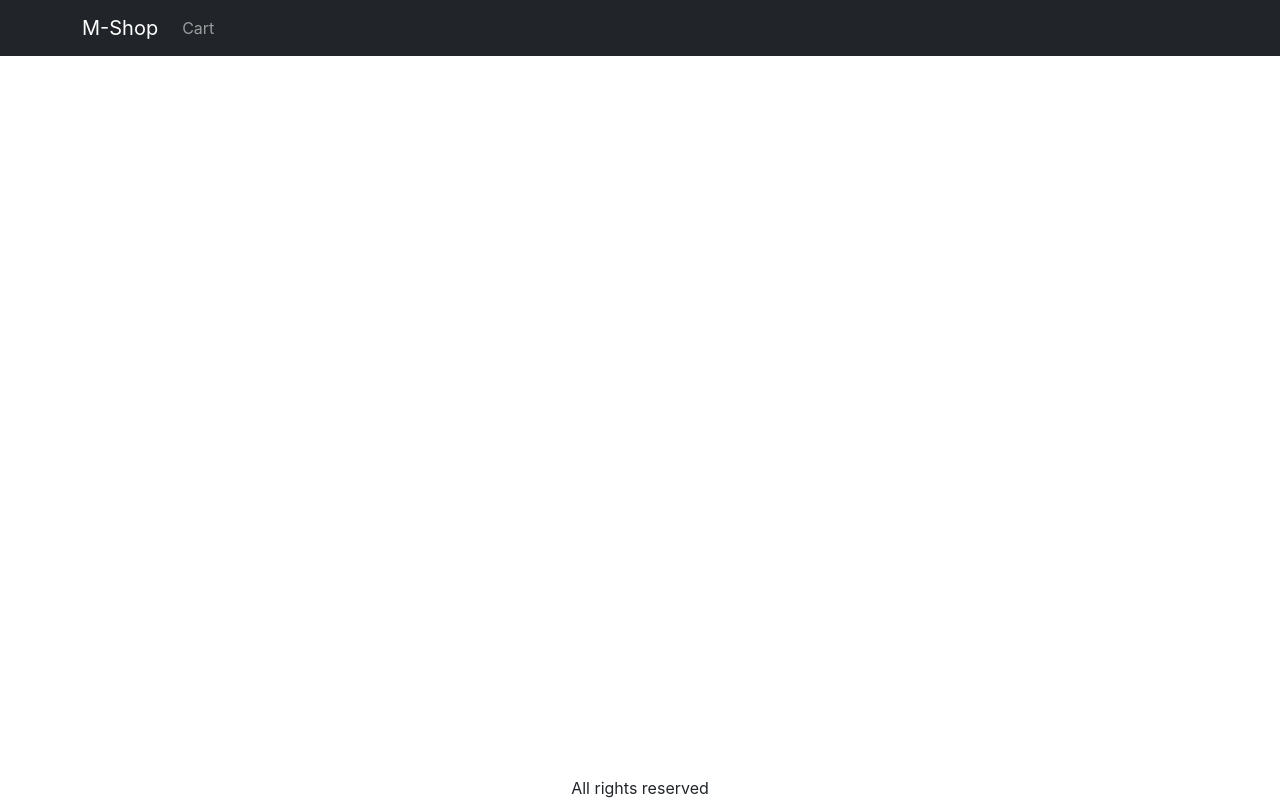
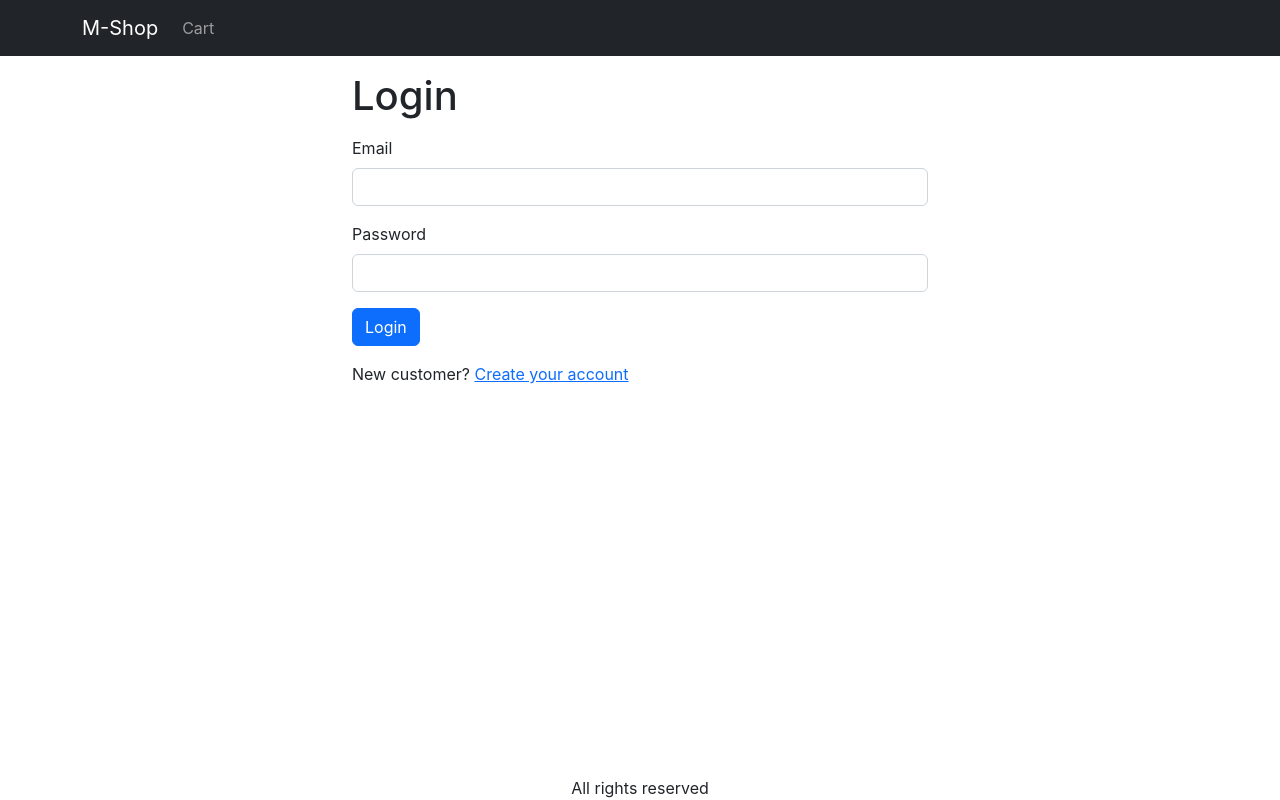
Before and after one commit to S-E-Mendoza/capstone3-ecom-app, a React (Create React App) app in the folder frontend/: page /login in a window 1280 px wide. Built offline with nearby package versions, Linux system fonts and the light colour scheme.

Commit message:
added loginpage

```diff
--- a/frontend/src/App.js
+++ b/frontend/src/App.js
@@ -8,6 +8,7 @@ import { Badge, Nav } from 'react-bootstrap';
 import { useContext } from 'react';
 import { Store } from './Store';
 import CartPage from './pages/CartPage';
+import LoginPage from './pages/LoginPage';
 
 function App() {
   const { state } = useContext(Store);
@@ -39,6 +40,7 @@ function App() {
             <Routes>
               <Route path="/product/:slug" element={<ProductPage />} />
               <Route path="/cart" element={<CartPage />} />
+              <Route path="/login" element={<LoginPage />} />
               <Route path="/" element={<HomePage />} />
             </Routes>
           </Container>
--- a/frontend/src/index.css
+++ b/frontend/src/index.css
@@ -46,3 +46,7 @@ main {
 .img-thumbnail {
   height: 80px;
 }
+
+.small-container {
+  max-width: 600px;
+}
--- a/frontend/src/pages/CartPage.js
+++ b/frontend/src/pages/CartPage.js
@@ -36,7 +36,7 @@ export default function CartPage() {
   };
 
   const checkoutHandler = () => {
-    navigate('/signin?redirect=/shipping');
+    navigate('/login?redirect=/shipping');
   };
 
   return (
--- /dev/null
+++ b/frontend/src/pages/LoginPage.js
@@ -0,0 +1,41 @@
+import {
+  Button,
+  Container,
+  Form,
+  FormControl,
+  FormGroup,
+  FormLabel,
+} from 'react-bootstrap';
+import { Helmet } from 'react-helmet-async';
+import { Link, useLocation } from 'react-router-dom';
+
+export default function LoginPage() {
+  const { search } = useLocation();
+  const redirecInUrl = new URLSearchParams(search).get('redirect');
+  const redirect = redirecInUrl ? redirecInUrl : '/';
+  return (
+    <Container className="small-container">
+      <Helmet>
+        <title>Log In</title>
+      </Helmet>
+      <h1 className="my-3">Login</h1>
+      <Form>
+        <FormGroup className="mb-3" controlId="email">
+          <FormLabel>Email</FormLabel>
+          <FormControl type="email" required />
+        </FormGroup>
+        <FormGroup className="mb-3" controlId="password">
+          <FormLabel>Password</FormLabel>
+          <FormControl type="password" required />
+        </FormGroup>
+        <div className="mb-3">
+          <Button type="submit">Login</Button>
+        </div>
+        <div className="mb-3">
+          New customer?{' '}
+          <Link to={`/signup?redirect=${redirect}`}>Create your account</Link>
+        </div>
+      </Form>
+    </Container>
+  );
+}
```
